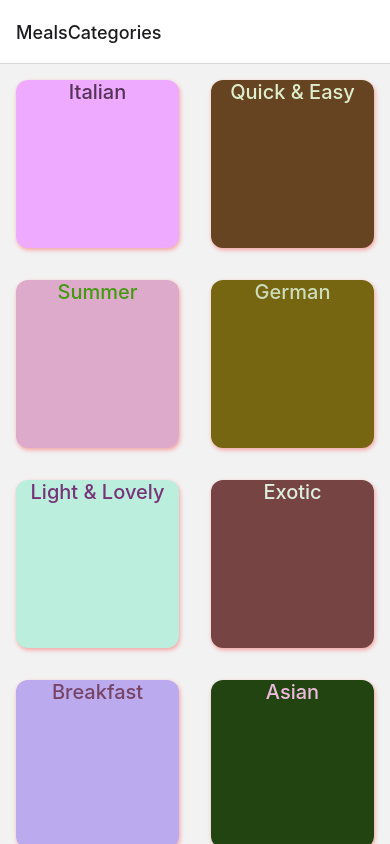
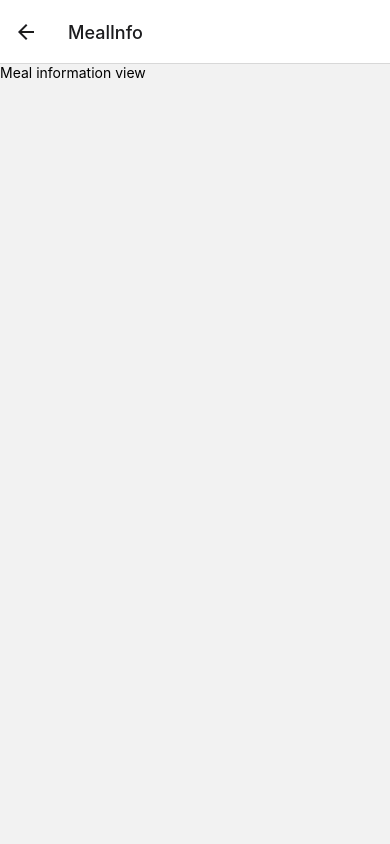
Before and after one commit to AndryFodor/RestaurantMenu, a React Native app: screen /MealInfo in a window 390 px wide. Built offline with nearby package versions, Linux system fonts and the light colour scheme.

Commit message:
Implements switching among pages

```diff
--- a/App.js
+++ b/App.js
@@ -3,6 +3,7 @@ import { MenuGridTile } from './screens/MenuGridTile';
 import { StatusBar } from 'expo-status-bar';
 import { NavigationContainer } from '@react-navigation/native';
 import { createNativeStackNavigator } from '@react-navigation/native-stack';
+import { MealInfo } from './screens/MealInfo'
 
 const Stack = createNativeStackNavigator();
 
@@ -12,6 +13,7 @@ export default function App() {
       <NavigationContainer>
         <Stack.Navigator>
           <Stack.Screen name='MealsCategories' component={MenuGridTile}/>
+          <Stack.Screen name='MealInfo' component={MealInfo}/>
         </Stack.Navigator>
       </NavigationContainer>
       <StatusBar style='dark' />
--- a/components/GridTileItem.js
+++ b/components/GridTileItem.js
@@ -13,12 +13,15 @@ const generateHexDigit = (exclude) => {
     }
 }
 
-export const GridTileItem = ({title}) => {
+export const GridTileItem = ({title, jump}) => {
     prevColor = prevColor.split('').map(el => generateHexDigit(el)).join('');
     let textColor = prevColor.split('').map(el => generateHexDigit(el)).join('');
     return (
         <View style={[styles.container, { backgroundColor: `#${prevColor}` }]}>
-            <Pressable android_ripple={{color: '#f4eaef'}} style={({pressed}) => pressed && styles.iPhone}>
+            <Pressable
+            android_ripple={{color: '#f4eaef'}}
+            style={({pressed}) => pressed && styles.iPhone}
+            onPress={jump}>
                 <View style={styles.innerContainer}>
                     <Text style={[styles.textStyles, { color: `#${textColor}` }]}>{title}</Text>
                 </View>
--- /dev/null
+++ b/screens/MealInfo.js
@@ -0,0 +1,11 @@
+import { Text, View } from "react-native"
+
+export const MealInfo = () => {
+    return (
+        <View>
+            <Text>
+                Meal information view
+            </Text>
+        </View>
+    )
+}
--- a/screens/MenuGridTile.js
+++ b/screens/MenuGridTile.js
@@ -2,14 +2,16 @@ import { FlatList, StyleSheet } from "react-native"
 import { CATEGORIES } from "../data/dummy-data"
 import { GridTileItem } from "../components/GridTileItem"
 
-const RenderMethod = (data) => <GridTileItem title={data.item.title}/>
+const RenderMethod = (navigation) => (data) => {
+    return <GridTileItem title={data.item.title} jump={() => navigation.navigate('MealInfo')}/>
+}
 
-export const MenuGridTile = () => {
+export const MenuGridTile = ({navigation}) => {
     return (
         <FlatList
             data={CATEGORIES}
             keyExtractor={item => item.id}
-            renderItem={RenderMethod}
+            renderItem={RenderMethod(navigation)}
             numColumns={2}
             style={styles.flatList}
         />
```
